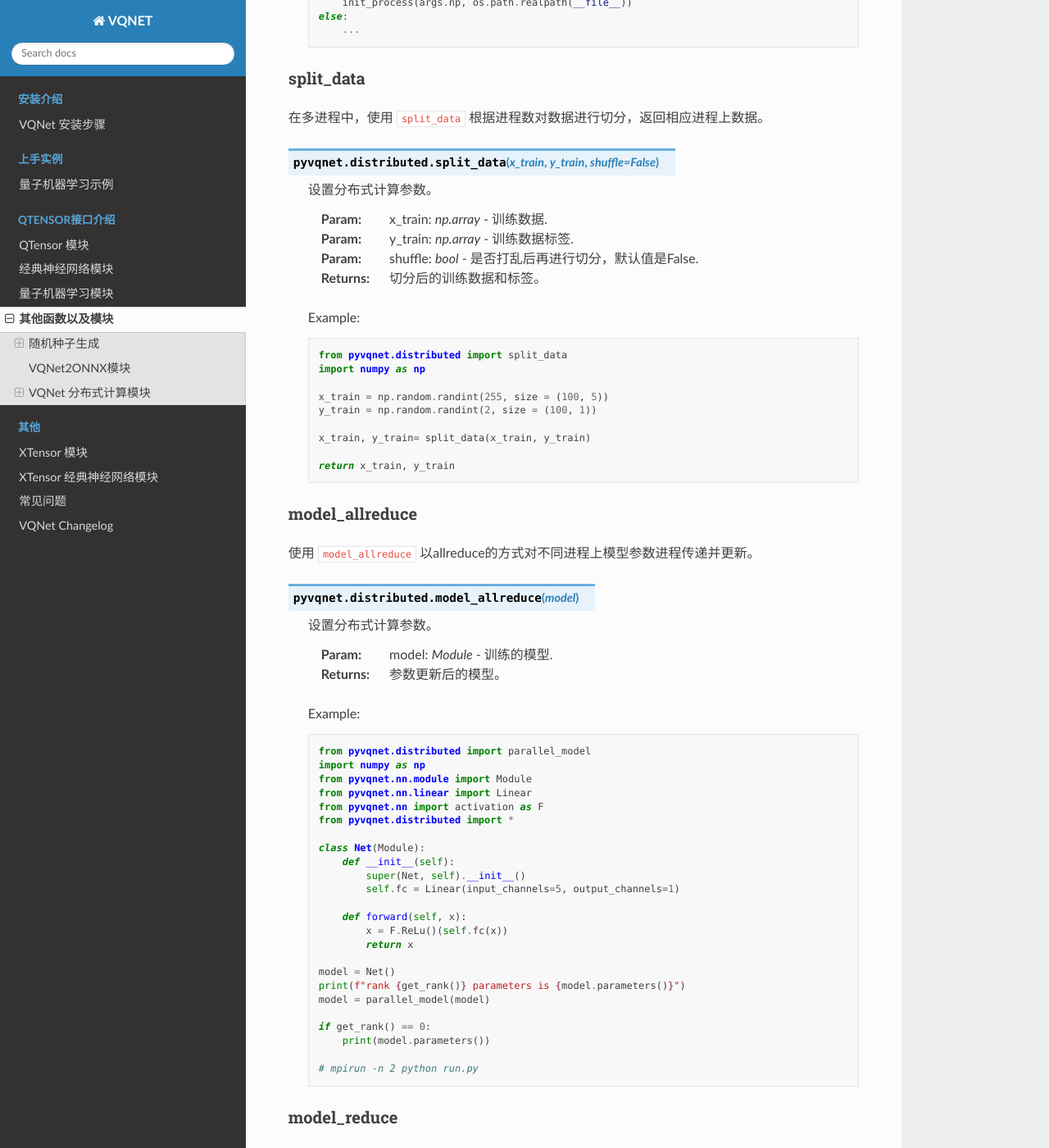
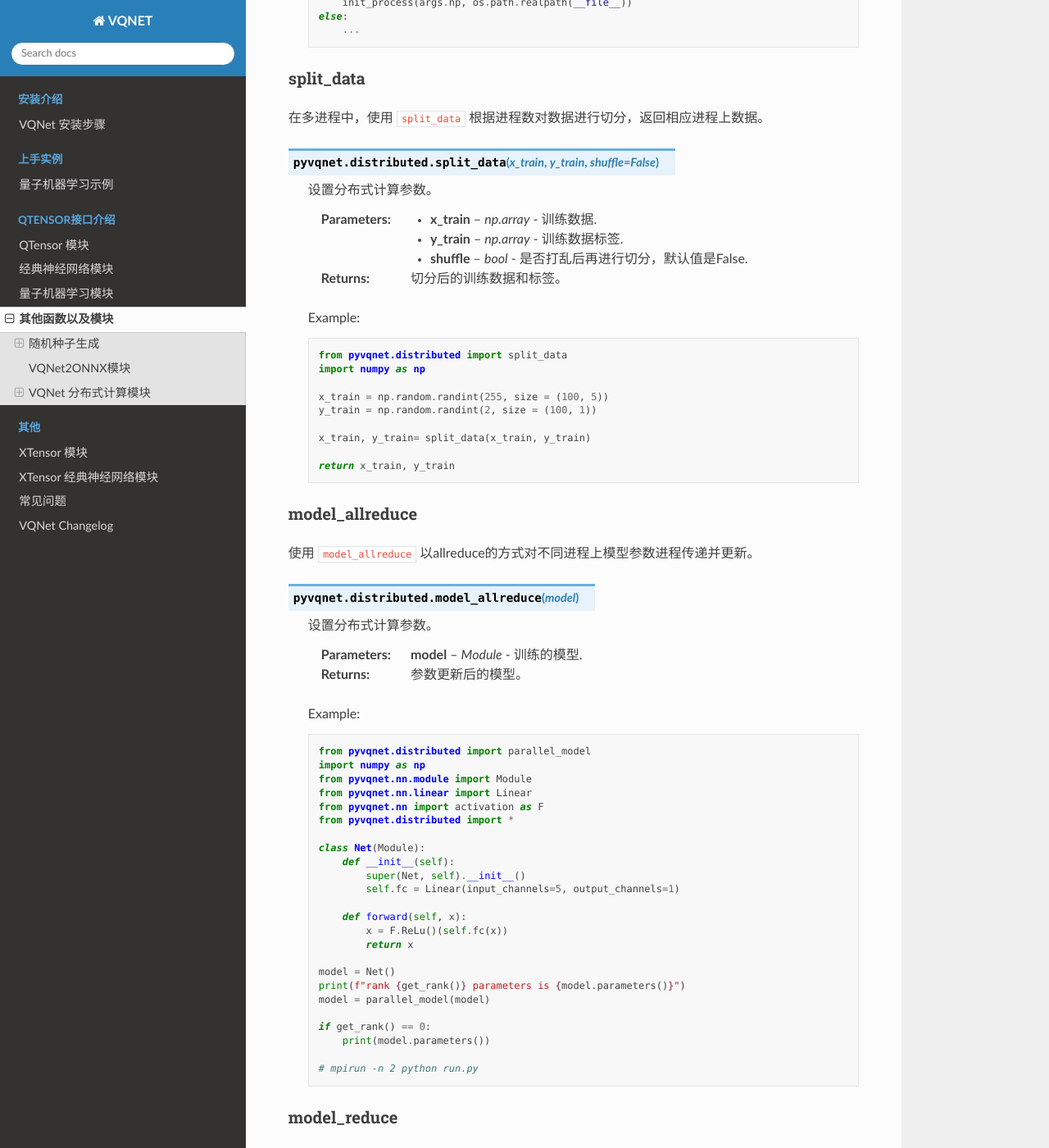
Before and after one commit to OriginQ/VQNET2.0-tutorial, a Sphinx documentation site: the page built from source/rst/utils.rst, in a window 1280 px wide and 1400 px high, scrolled down 9251 px. Shown: the whole window at 82% size. Built offline with Sphinx 7.4.7 and the Read the Docs theme 2.0.0, drawn with Linux system fonts in a browser that asks for light colours; some of the changed lines change nothing that is shown; some of the changed text lies outside the part shown.

Commit message:
[fix] fix doc bug

```diff
--- a/source/rst/utils.rst
+++ b/source/rst/utils.rst
@@ -332,9 +332,9 @@ split_data
 
     设置分布式计算参数。
 
-    :param: x_train: `np.array` - 训练数据.
-    :param: y_train: `np.array` -  训练数据标签.
-    :param: shuffle: `bool` - 是否打乱后再进行切分，默认值是False.
+    :param x_train: `np.array` - 训练数据.
+    :param y_train: `np.array` -  训练数据标签.
+    :param shuffle: `bool` - 是否打乱后再进行切分，默认值是False.
 
     :return: 切分后的训练数据和标签。
 
@@ -359,7 +359,7 @@ model_allreduce
 
     设置分布式计算参数。
 
-    :param: model: `Module` - 训练的模型.
+    :param model: `Module` - 训练的模型.
 
     :return: 参数更新后的模型。
 
@@ -399,7 +399,7 @@ model_reduce
 
     设置分布式计算参数。
 
-    :param: model: `Module` - 训练的模型.
+    :param model: `Module` - 训练的模型.
 
     :return: 参数更新后的模型。
 
@@ -531,10 +531,11 @@ model_reduce
         mount node2:/data/mpi/ /data/mpi
 
 
-本块介绍如何在cpu硬件平台上，利用VQNet分布式计算接口实现数据并行训练模型，用例为example目录下的test_mdis.py文件
 
 案例
 ^^^^^^^^^^^^^^^^^^^^^^^^^^^^^
+
+本块介绍如何在cpu硬件平台上，利用VQNet分布式计算接口实现数据并行训练模型，用例为example目录下的test_mdis.py文件
 
 导入相关库
 
```
